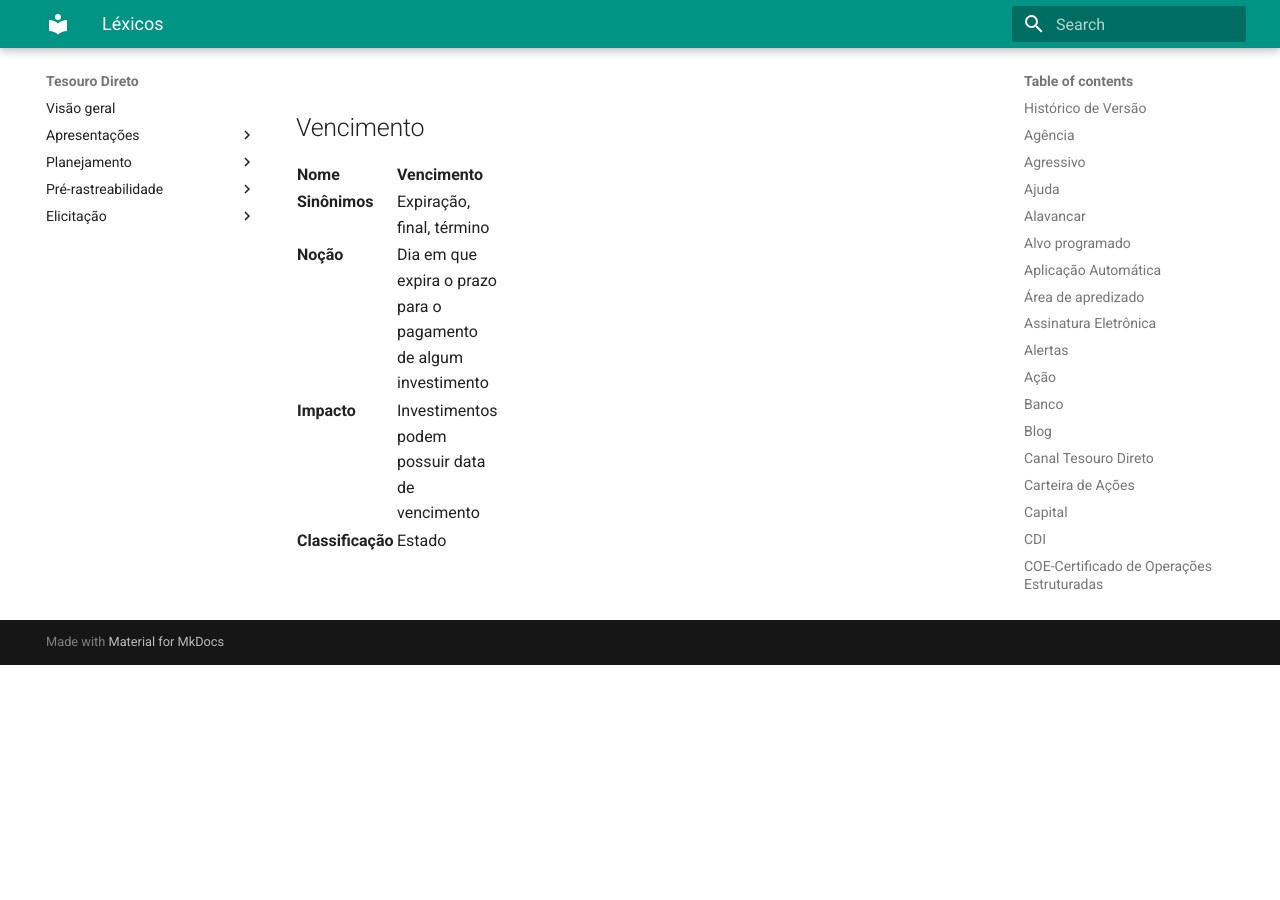
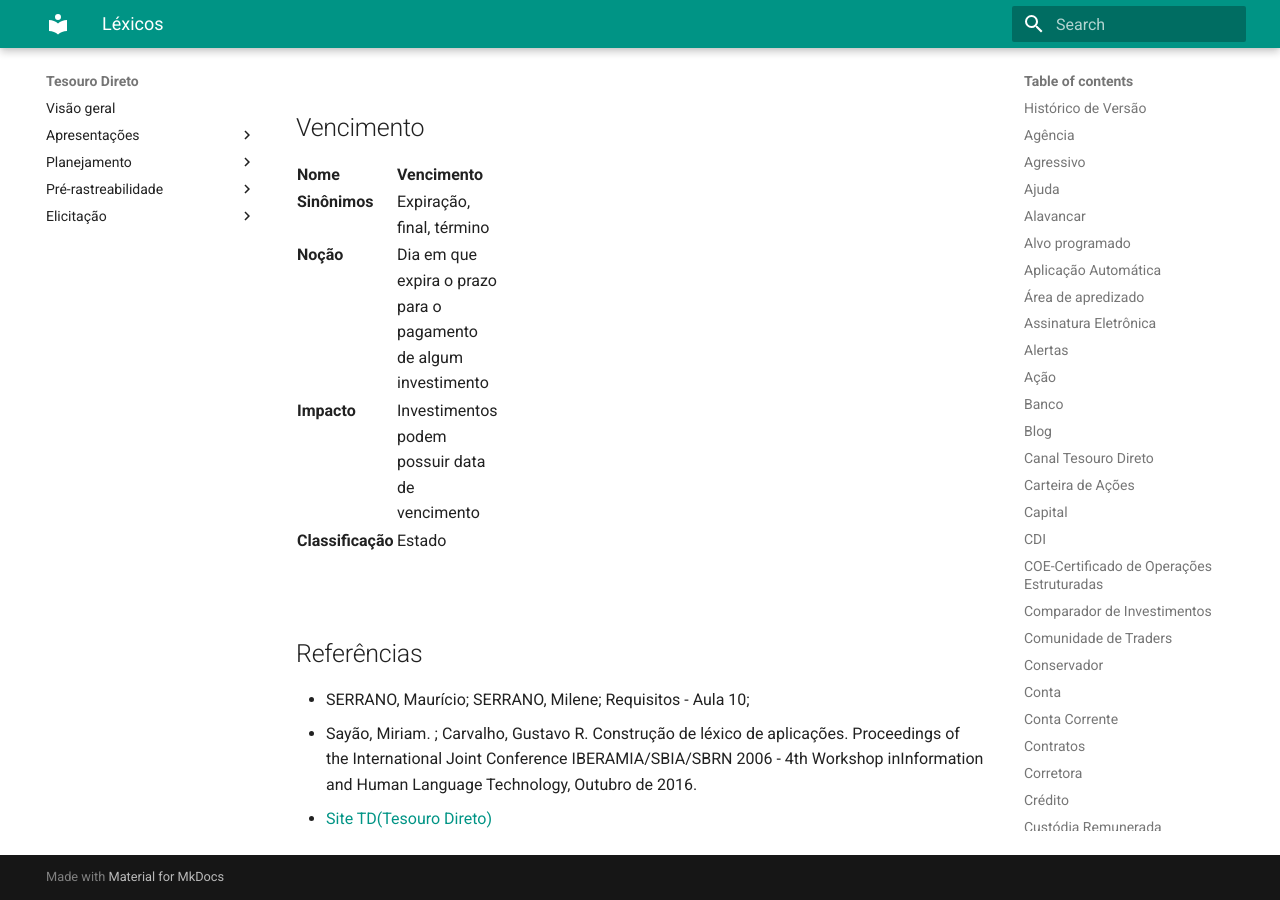
Before and after one commit to mibasFerraz/2021.1-TesouroDireto, an MkDocs documentation site: the page built from docs/modelagem/lexicos.md, in a window 1280 px wide and 900 px high, scrolled down 70838 px. Built offline with MkDocs 1.6.1 and Material for MkDocs 9.7.7, drawn with Linux system fonts in a browser that asks for light colours; before the commit the page ends 71503 px from its top, so only the background shows below that.

Commit message:
(#31) add ref

```diff
--- a/docs/modelagem/lexicos.md
+++ b/docs/modelagem/lexicos.md
@@ -4115,3 +4115,9 @@
     </tr>
 </table>
 <br>
+
+## Referências
+
+  * SERRANO, Maurício; SERRANO, Milene; Requisitos - Aula 10;
+  * Sayão, Miriam. ; Carvalho, Gustavo R. Construção de léxico de aplicações. Proceedings of the International Joint Conference IBERAMIA/SBIA/SBRN 2006 - 4th Workshop inInformation and Human Language Technology, Outubro de 2016.
+  * <a href="https://www.tesourodireto.com.br/">Site TD(Tesouro Direto)</a>
```
